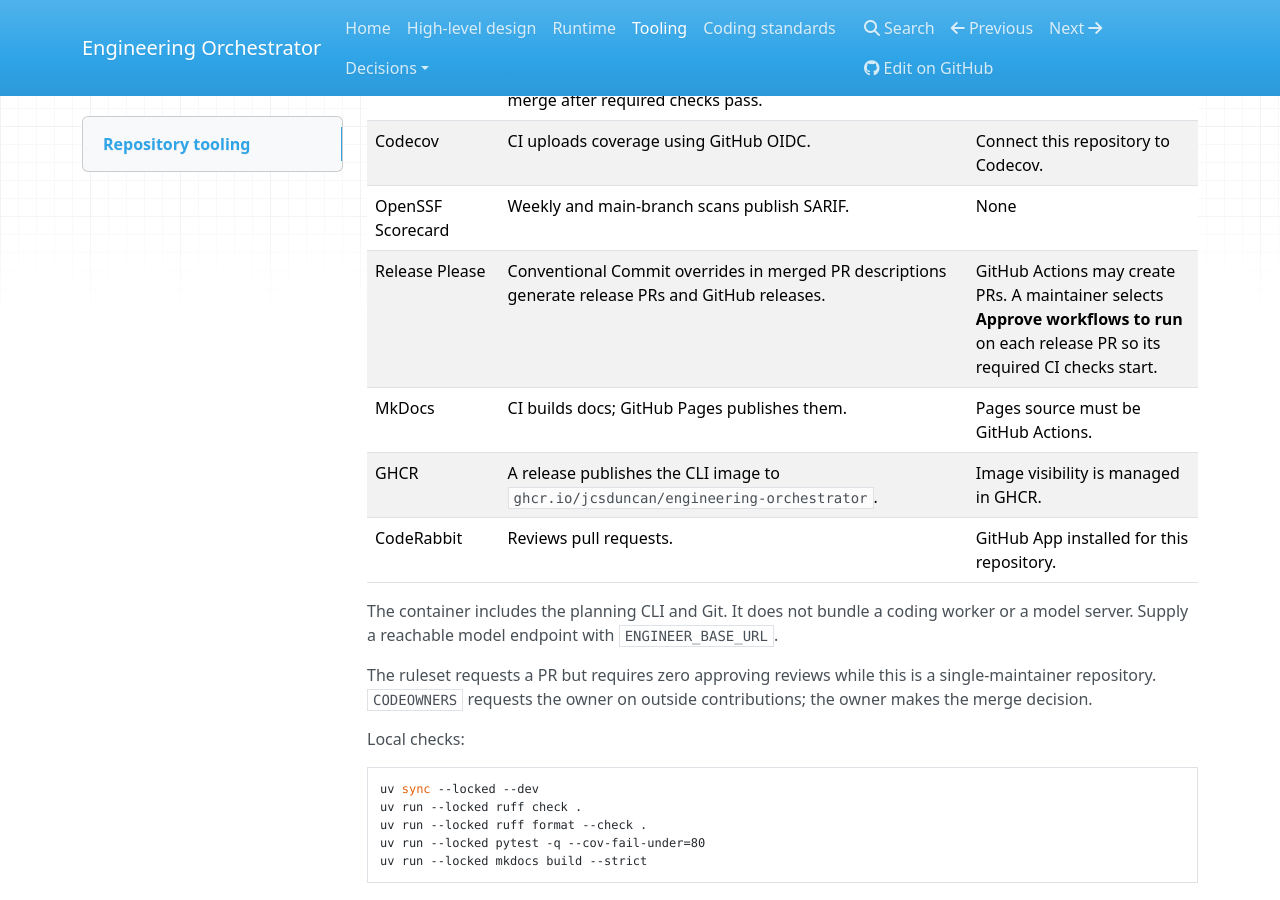
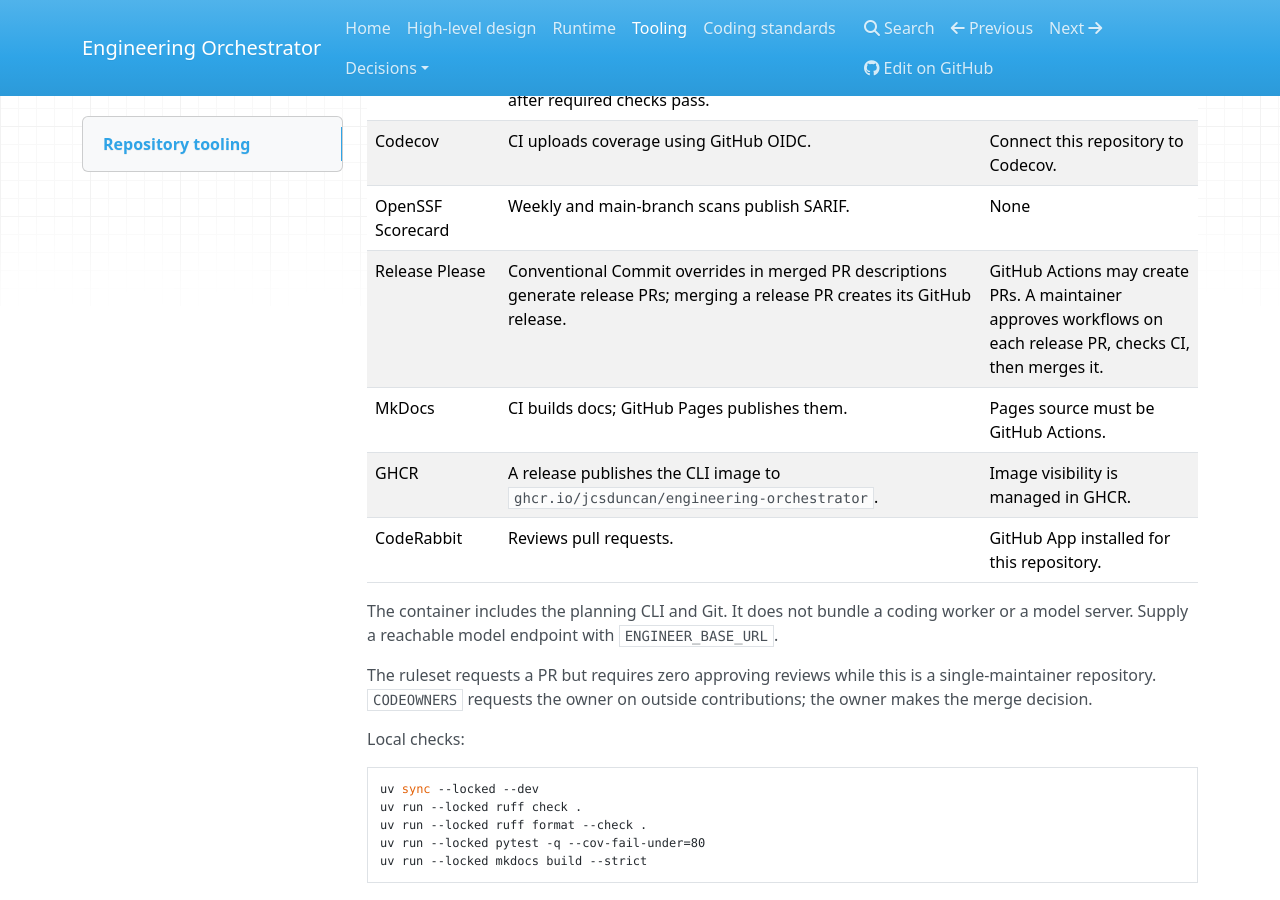
Before and after one commit to jcsduncan/engineering-orchestrator, an MkDocs documentation site: the page built from docs/tooling.md, in a window 1280 px wide and 900 px high, scrolled down 556 px. Built offline with MkDocs 1.6.1, drawn with Linux system fonts in a browser that asks for light colours; nearby versions of some CDN libraries.

Commit message:
docs: clarify release override guidance

```diff
--- a/docs/tooling.md
+++ b/docs/tooling.md
@@ -10,7 +10,7 @@
 | Dependabot | Weekly uv, Actions, and Docker updates; Actions updates are grouped. PR titles use Conventional Commit prefixes. Only Python development dependency patch updates auto-merge after required checks pass. | None |
 | Codecov | CI uploads coverage using GitHub OIDC. | Connect this repository to Codecov. |
 | OpenSSF Scorecard | Weekly and main-branch scans publish SARIF. | None |
-| Release Please | Conventional Commit overrides in merged PR descriptions generate release PRs and GitHub releases. | GitHub Actions may create PRs. A maintainer selects **Approve workflows to run** on each release PR so its required CI checks start. |
+| Release Please | Conventional Commit overrides in merged PR descriptions generate release PRs; merging a release PR creates its GitHub release. | GitHub Actions may create PRs. A maintainer approves workflows on each release PR, checks CI, then merges it. |
 | MkDocs | CI builds docs; GitHub Pages publishes them. | Pages source must be GitHub Actions. |
 | GHCR | A release publishes the CLI image to `ghcr.io/jcsduncan/engineering-orchestrator`. | Image visibility is managed in GHCR. |
 | CodeRabbit | Reviews pull requests. | GitHub App installed for this repository. |
```
Also changed, not shown: CONTRIBUTING.md (+2 -2 lines).
